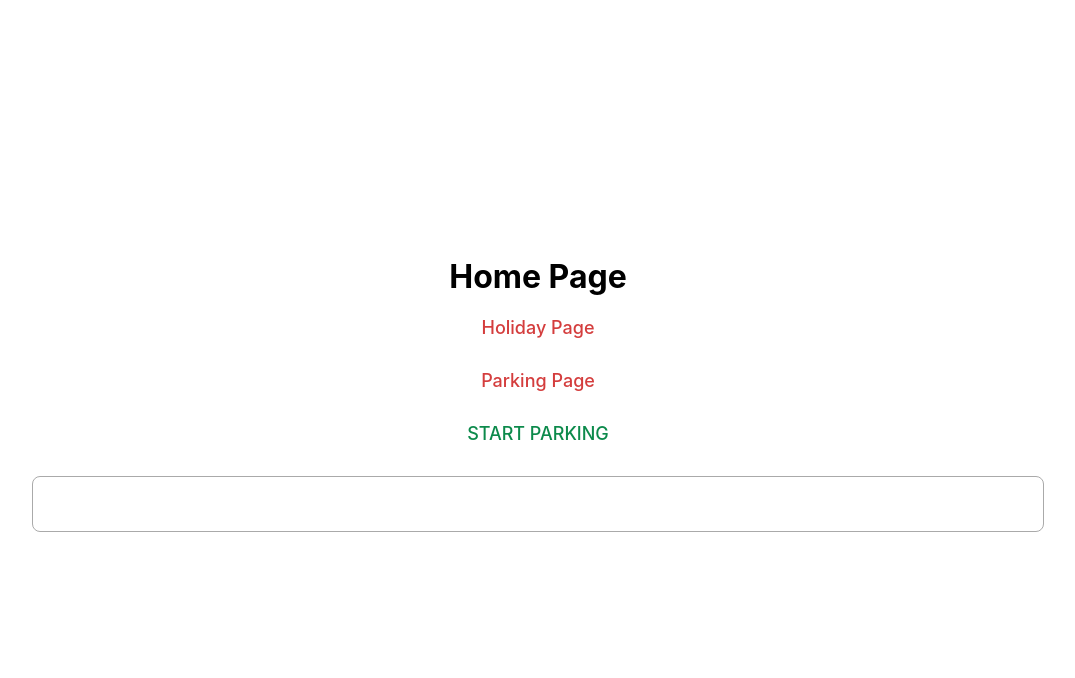
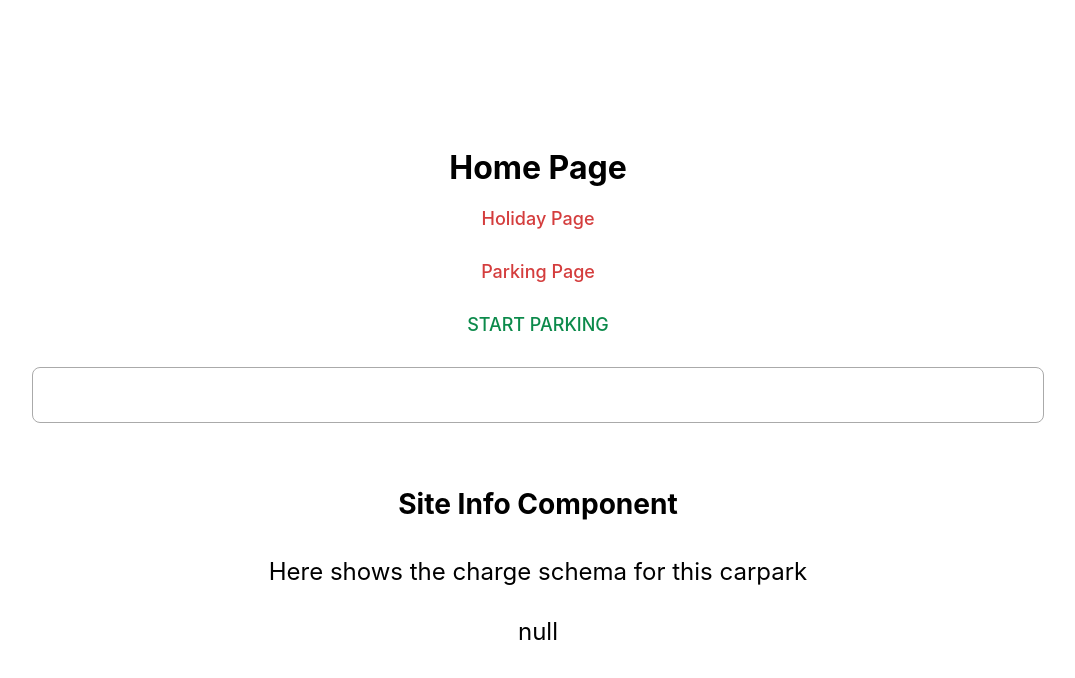
Before and after one commit to daydreamerli/generics-customhook, a Next.js app: page / in a window 1280 px wide. Shown: the top 678 px of the page, without its empty margins (102-1177 px from the left). Built offline with nearby package versions, Linux system fonts and the light colour scheme.

Commit message:
move getSiteDate fetch into chirdren components

```diff
--- a/components/siteInfo/index.tsx
+++ b/components/siteInfo/index.tsx
@@ -1,13 +1,40 @@
-import styles from "../styles/Home.module.css";
+import axios from "axios";
+import { useEffect, useState } from "react";
+import useLocalStorage from "../../custom-hooks/local-storage";
+import styles from "../../styles/Home.module.css";
 
+export interface ISitePros{
+    id: string;
+}
 //props : ISiteInfo --> siteInfo
-export default function SiteInfo(){
+export default function SiteInfo({ id }: ISitePros) {
+    const siteId = id;
+    const [siteInfo,setSiteInfo] = useLocalStorage<JSON  | null>("siteInfo", null);
+
+    useEffect(() => {
+        if( typeof window !== 'undefined' && siteId !== undefined){
+        const fetchData = async () => {
+          const siteData = await axios.get(`http://localhost:3300/sites/${siteId}`)
+            .then(function (response) {
+              const data = response.data;
+              console.log(data);
+              return data;
+            })
+            console.log('axios got site data got: ',siteData);
+            return setSiteInfo(siteData);
+          }
+        fetchData();
+        }
+      }, [siteId]);
 
     return(
-        <div className={styles.container}>
+        <div className={styles.description}>
             {/* render siteInfo here */}
-            <h1>Site Info Page</h1>
-            <p>This is the site info page</p>
+            <h3>Site Info Component</h3>
+            <p>Here shows the charge schema for this carpark</p>
+            <p>
+                {JSON.stringify(siteInfo) || "No data"}
+            </p>
         </div>
     )
 }
--- a/pages/index.tsx
+++ b/pages/index.tsx
@@ -4,29 +4,22 @@ import Link from "next/link";
 import useLocalStorage from "../custom-hooks/local-storage";
 import styles from "../styles/Home.module.css";
 import axios from "axios";
+import SiteInfo from "../components/siteInfo";
 
 export default function Home() {
   const router = useRouter();
-  const siteId = router.query.siteId;
+  const siteId = router.query.siteId as string;
   console.log(siteId);
   const [rego, setRego] = useLocalStorage<string | null>("rego", null);
-  const [siteInfo,setSiteInfo] = useLocalStorage<JSON | null>("siteInfo", null);
   const [isHoliday, setIsHoliday] = useLocalStorage<boolean>("isHoliday",false);
-  const [holidayData,setHolidayData] = useLocalStorage<JSON | null>("holidayData", null);
+  const [holidayData,setHolidayData] = useLocalStorage<JSON  | null>("holidayData", null);
   const [redirectTo, setRedirectTo] = useState<string>('/parking');
+
   // how to use it in other child components? const siteDate = JSON.parse(localStorage.getItem("siteInfo"));
 
   useEffect(() => {
     if( typeof window !== 'undefined' && siteId !== undefined){
-    const fetchData = async () => {
-      const siteData = await axios.get(`http://localhost:3300/sites/${siteId}`)
-        .then(function (response) {
-          const data = response.data;
-          console.log(data);
-          return data;
-        })
-        return setSiteInfo(siteData);
-      }
+
       const isHoliday = async () => {
         const holidayData = await axios.get(`http://localhost:3300/holidays/${siteId}/today`)
           .then(function (response) {
@@ -46,7 +39,6 @@ export default function Home() {
           });
           return holidayData;
       }
-    fetchData();
     isHoliday();
     }
   }, [siteId]);
@@ -73,9 +65,10 @@ export default function Home() {
       required
       maxLength={6}
       value={rego ?? ""}
-      onChange={(e: { target: { value: any; }; }) => setRego(e.target.value)}
+      onChange={(e: { target: { value: string; }; }) => setRego(e.target.value.toUpperCase())}
       />
       <div className={styles.title}>{rego}</div>
+      <SiteInfo  id = {siteId}/>
     </div>
   );
 }
```
